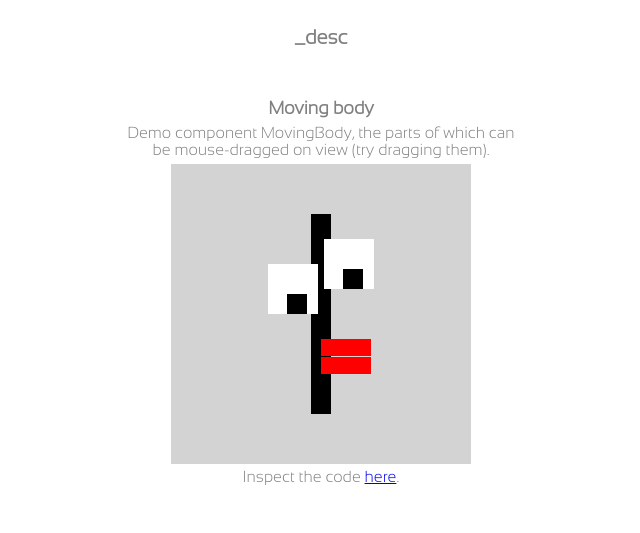
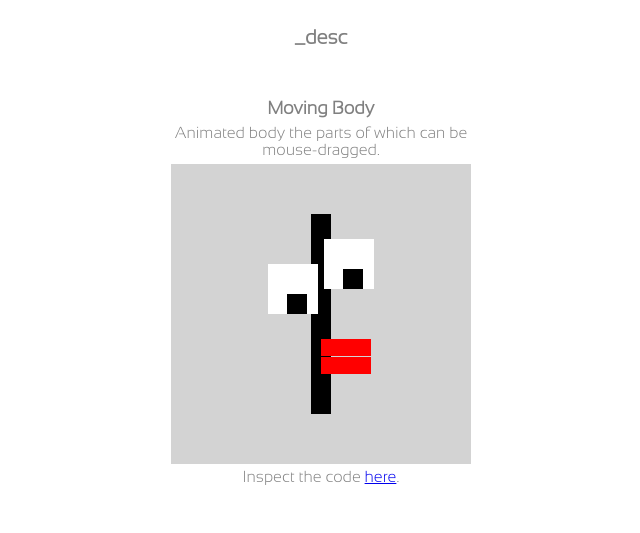
Before and after one commit to manuelbarzi/absolut-js, a website: page src/index.html in a window 1280 px wide. Shown: the part 153-686 px from the top of the page, without its empty margins (319-959 px from the left). Drawn offline with nearby package versions, Linux system fonts and the light colour scheme; files that its build step writes are made by us from their sources; files whose address does not match are found by name.

Commit message:
update content

```diff
--- a/src/index.html
+++ b/src/index.html
@@ -20,11 +20,10 @@
 
 		<h2 id='desc' class='unselectable'>_desc</h2>
 
-		<h3 id='moving-body-title' class='unselectable'>Moving body</h3>
+		<h3 id='moving-body-title' class='unselectable'>Moving Body</h3>
 
-		<p id='moving-body-desc' class='unselectable'>Demo component
-			MovingBody, the parts of which can be mouse-dragged on view (try
-			dragging them).</p>
+		<p id='moving-body-desc' class='unselectable'>Animated body the
+			parts of which can be mouse-dragged.</p>
 
 		<div id='moving-body-panel'>
 			<div id='body'>
--- a/src/main.js
+++ b/src/main.js
@@ -3,7 +3,7 @@
 
 	js.run(function() {
 
-		/*
+		/**
 		 * View.
 		 */
 
@@ -34,11 +34,7 @@
 
 		view.add(desc);
 
-		/*
-		 * Moving body demo.
-		 */
-
-		// title
+		// moving body title
 		var movingBodyTitle = new Absolut.Panel(document
 				.getElementById('moving-body-title'));
 
@@ -47,17 +43,25 @@
 
 		view.add(movingBodyTitle);
 
-		// description
+		// moving body description
 
 		var movingBodyDesc = new Absolut.Panel(document
 				.getElementById('moving-body-desc'));
 
+		movingBodyDesc.width(300);
 		movingBodyDesc.location((view.width() - movingBodyDesc.width()) / 2,
 				movingBodyTitle.location().y + movingBodyTitle.height() + 5);
 
 		view.add(movingBodyDesc);
 
-		// the moving body component implementation
+		// moving body component implementation
+
+		/**
+		 * MovingBody
+		 *
+		 * Animated body the parts of which can be mouse-dragged.
+		 *
+		 */
 
 		var MovingBody = Absolut.Panel.extend({
 
@@ -94,7 +98,6 @@
 
 						eye.size(50, 50);
 						eye.color('white');
-						// eye.borderColor('transparent');
 
 						var diff;
 
@@ -249,7 +252,7 @@
 
 		});
 
-		// panel
+		// moving body panel
 
 		var movingBodyPanel = new Absolut.Panel(document
 				.getElementById('moving-body-panel'));
@@ -259,7 +262,7 @@
 				movingBodyDesc.location().y + movingBodyDesc.height() + 5);
 		movingBodyPanel.color('lightgray');
 
-		// the moving body component instantiated
+		// moving body instantiation and inclusion to the view
 
 		var movingBody = new MovingBody(document.getElementById('body'));
 
@@ -270,7 +273,7 @@
 
 		view.add(movingBodyPanel);
 
-		// footer
+		// moving body footer
 
 		var movingBodyFooter = new Absolut.Panel(document
 				.getElementById('moving-body-footer'));
@@ -282,11 +285,11 @@
 
 		view.add(movingBodyFooter);
 
-		/*
+		/**
 		 * ... View.
 		 */
 
-		// description
+		// footer
 		var footer = new Absolut.Panel(document.getElementById('footer'));
 
 		footer.location((view.width() - footer.width()) / 2, movingBodyFooter
```
Also changed, not shown: dist/index.html, dist/main.js.
